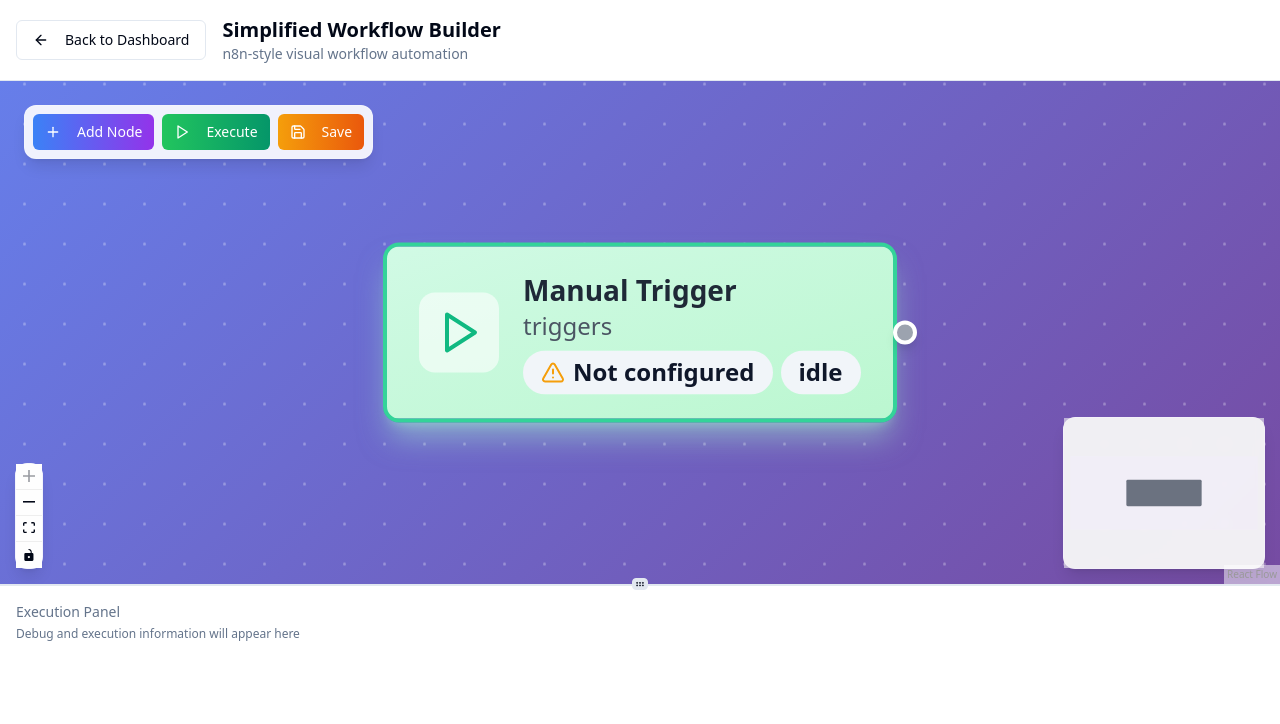
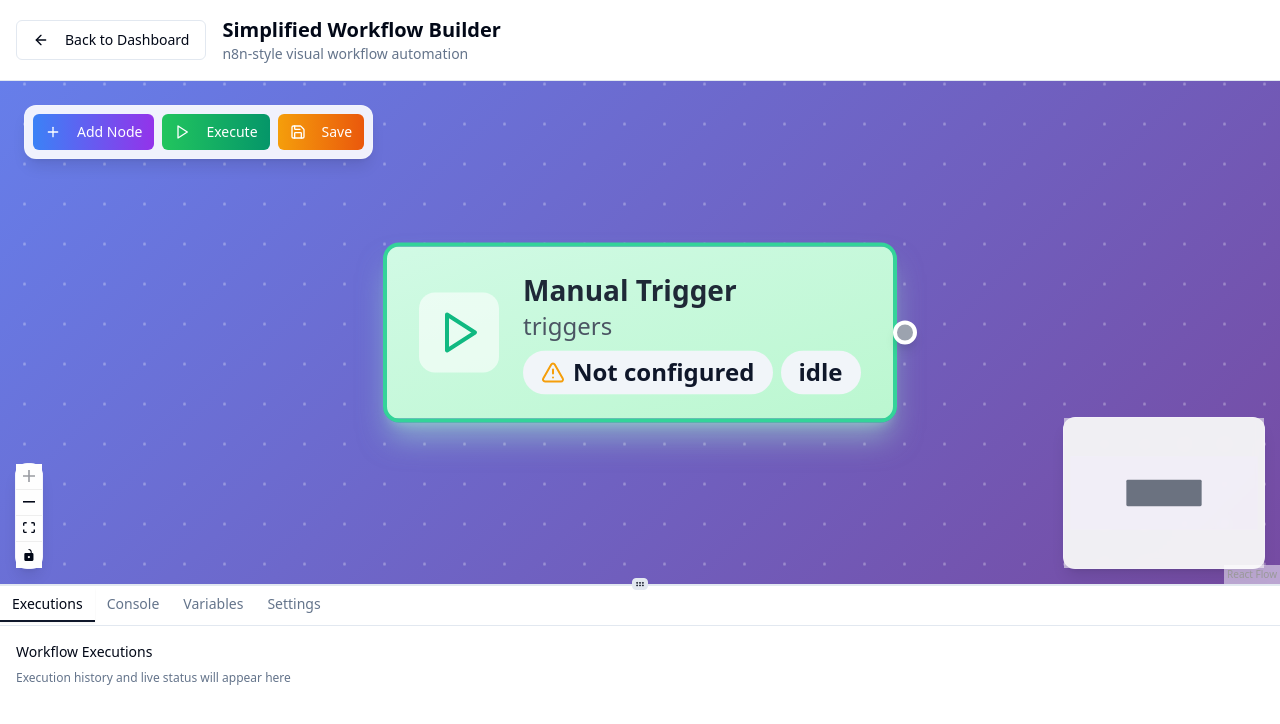
Before and after one commit to Flissel/Automation_ui, a React (Vite) app: page /workflow in a window 1280 px wide. Shown: the top 724 px of the page. Built offline with nearby package versions, Linux system fonts and the light colour scheme.

Commit message:
feat: Implement tab structure in Execution Panel
Adds the tab structure to the Execution Panel, including "Executions", "Console", "Variables", and "Settings" tabs.  Uses shadcn/ui Tabs component.  Includes basic layout and placeholder content for each tab.

```diff
--- a/src/pages/Workflow.tsx
+++ b/src/pages/Workflow.tsx
@@ -5,6 +5,7 @@ import { Button } from '@/components/ui/button';
 import { ArrowLeft } from 'lucide-react';
 import SimplifiedWorkflowCanvas from '@/components/trae/SimplifiedWorkflowCanvas';
 import { ResizablePanelGroup, ResizablePanel, ResizableHandle } from '@/components/ui/resizable';
+import { Tabs, TabsContent, TabsList, TabsTrigger } from '@/components/ui/tabs';
 
 const Workflow: React.FC = () => {
   const navigate = useNavigate();
@@ -36,10 +37,62 @@ const Workflow: React.FC = () => {
 
           <ResizablePanel defaultSize={30} minSize={20} maxSize={60}>
             <div className="h-full bg-card border-t">
-              <div className="p-4">
-                <h3 className="text-sm font-medium text-muted-foreground">Execution Panel</h3>
-                <p className="text-xs text-muted-foreground mt-1">Debug and execution information will appear here</p>
-              </div>
+              <Tabs defaultValue="executions" className="h-full flex flex-col">
+                <TabsList className="w-full justify-start rounded-none border-b bg-transparent p-0">
+                  <TabsTrigger
+                    value="executions"
+                    className="rounded-none border-b-2 border-transparent data-[state=active]:border-primary data-[state=active]:bg-transparent"
+                  >
+                    Executions
+                  </TabsTrigger>
+                  <TabsTrigger
+                    value="console"
+                    className="rounded-none border-b-2 border-transparent data-[state=active]:border-primary data-[state=active]:bg-transparent"
+                  >
+                    Console
+                  </TabsTrigger>
+                  <TabsTrigger
+                    value="variables"
+                    className="rounded-none border-b-2 border-transparent data-[state=active]:border-primary data-[state=active]:bg-transparent"
+                  >
+                    Variables
+                  </TabsTrigger>
+                  <TabsTrigger
+                    value="settings"
+                    className="rounded-none border-b-2 border-transparent data-[state=active]:border-primary data-[state=active]:bg-transparent"
+                  >
+                    Settings
+                  </TabsTrigger>
+                </TabsList>
+
+                <TabsContent value="executions" className="flex-1 p-4 m-0">
+                  <div className="h-full">
+                    <h3 className="text-sm font-medium text-foreground mb-2">Workflow Executions</h3>
+                    <p className="text-xs text-muted-foreground">Execution history and live status will appear here</p>
+                  </div>
+                </TabsContent>
+
+                <TabsContent value="console" className="flex-1 p-4 m-0">
+                  <div className="h-full">
+                    <h3 className="text-sm font-medium text-foreground mb-2">Debug Console</h3>
+                    <p className="text-xs text-muted-foreground">Log stream and debug output will appear here</p>
+                  </div>
+                </TabsContent>
+
+                <TabsContent value="variables" className="flex-1 p-4 m-0">
+                  <div className="h-full">
+                    <h3 className="text-sm font-medium text-foreground mb-2">Node Variables</h3>
+                    <p className="text-xs text-muted-foreground">Node input/output data and variables will appear here</p>
+                  </div>
+                </TabsContent>
+
+                <TabsContent value="settings" className="flex-1 p-4 m-0">
+                  <div className="h-full">
+                    <h3 className="text-sm font-medium text-foreground mb-2">Panel Settings</h3>
+                    <p className="text-xs text-muted-foreground">Execution panel configuration options will appear here</p>
+                  </div>
+                </TabsContent>
+              </Tabs>
             </div>
           </ResizablePanel>
         </ResizablePanelGroup>
```
